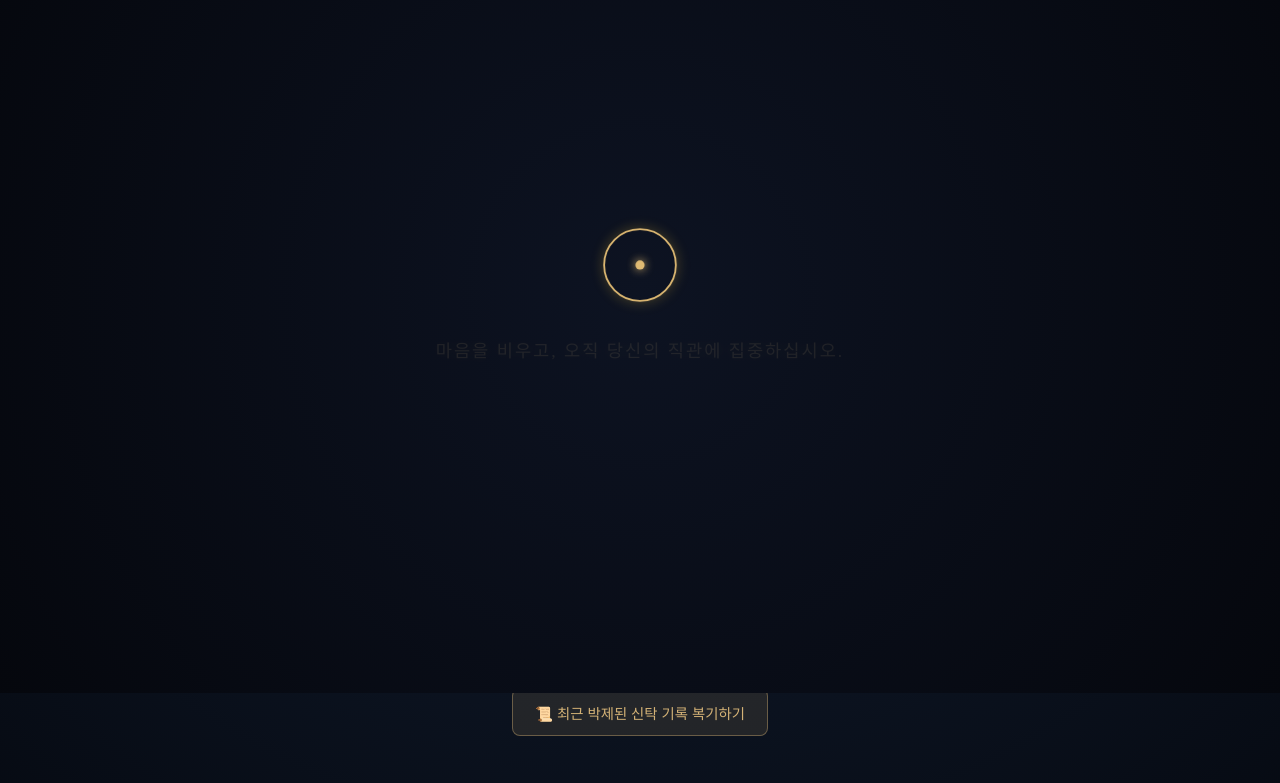
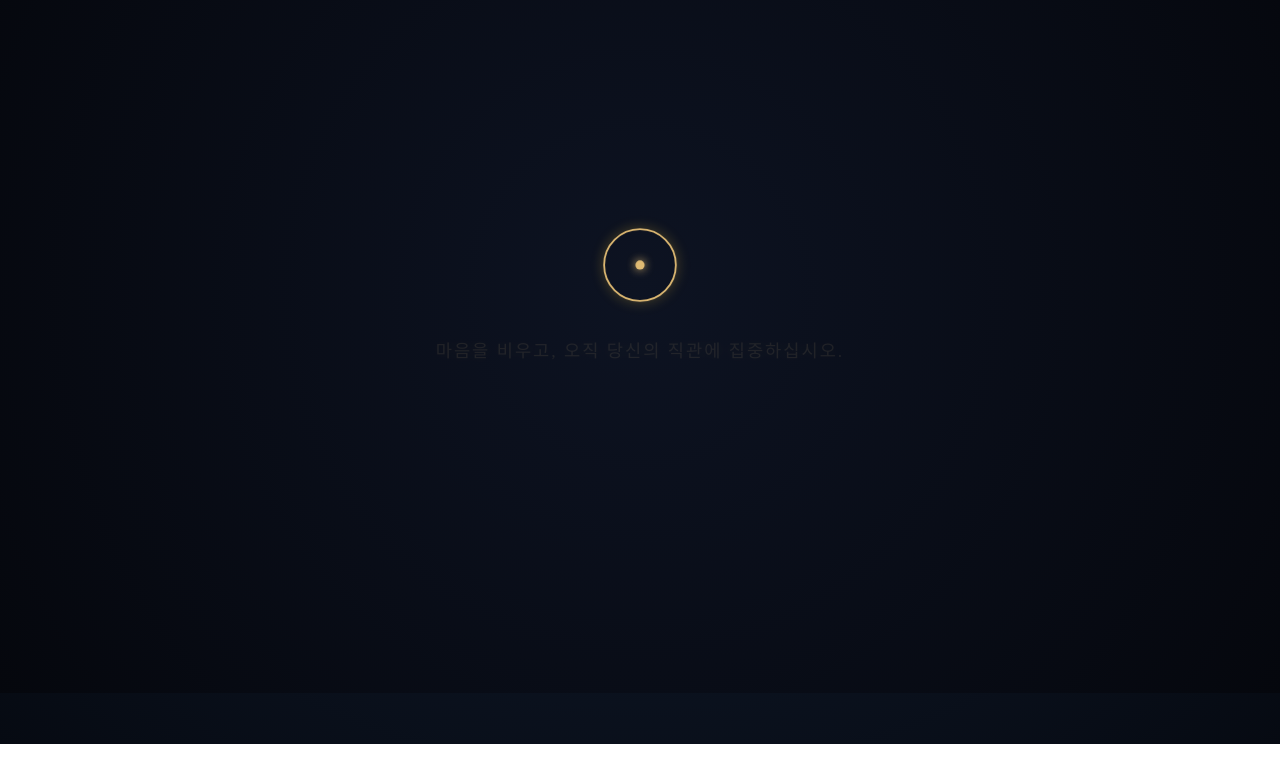
Before and after one commit to cbr01062602759-droid/nocturne-tarot, a website: page index.html in a window 1280 px wide. Shown: the part 107-890 px from the top of the page. After the commit the page ends 851 px from the top, so only its background shows below. Drawn offline with Linux system fonts and the light colour scheme.

Commit message:
Update index.html

```diff
--- a/index.html
+++ b/index.html
@@ -1857,11 +1857,7 @@ document.getElementById('rCardText3').innerText = `"${getCardDesc(c3, c3.text3)}
   <!-- 토스트 알림창 요소 -->
   <div id="ncToast" style="position: fixed; bottom: 24px; left: 50%; transform: translateX(-50%) translateY(20px); background: rgba(18, 24, 38, 0.95); border: 1px solid #d4b276; color: #f3e5c8; padding: 0.8rem 1.4rem; border-radius: 999px; font-size: 0.85rem; box-shadow: 0 8px 24px rgba(0,0,0,0.6); opacity: 0; pointer-events: none; transition: all 0.3s ease; z-index: 9999; white-space: nowrap;"></div>
 <!-- 상단 또는 하단에서 언제든 열람 가능한 복기 버튼 -->
-  <div style="width: 100%; max-width: 600px; margin: 1.5rem auto; text-align: center;">
-    <button type="button" onclick="openArchiveModal()" style="background: rgba(212, 178, 118, 0.12); border: 1px solid rgba(212, 178, 118, 0.4); color: #d4b276; padding: 0.8rem 1.4rem; border-radius: 8px; font-size: 0.9rem; cursor: pointer;">
-      📜 최근 박제된 신탁 기록 복기하기
-    </button>
-  </div>
+
 
   <!-- 박제 기록 열람 서책 모달 (팝업창) -->
   <div id="archiveModal" style="display: none; position: fixed; top: 0; left: 0; width: 100%; height: 100%; background: rgba(0, 0, 0, 0.85); z-index: 10000; justify-content: center; align-items: center; padding: 20px;">
```
